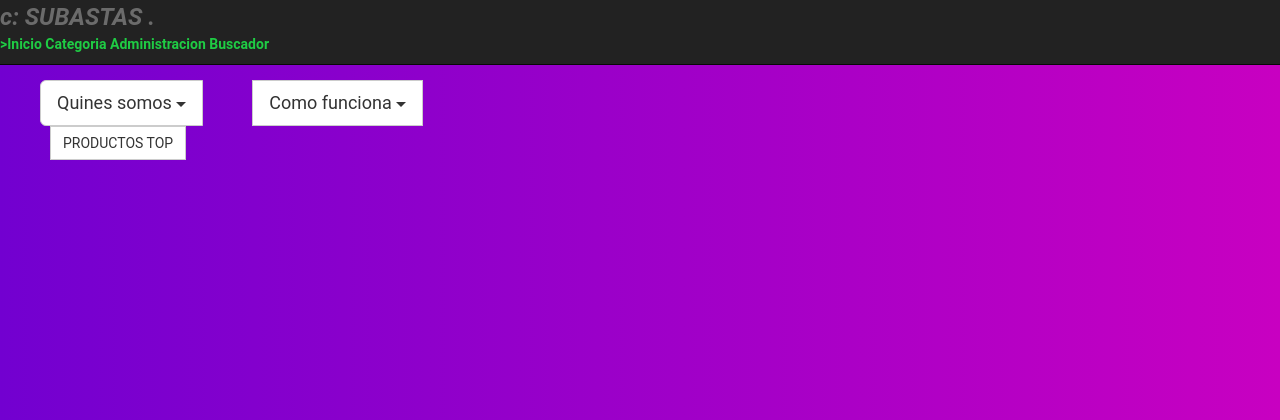
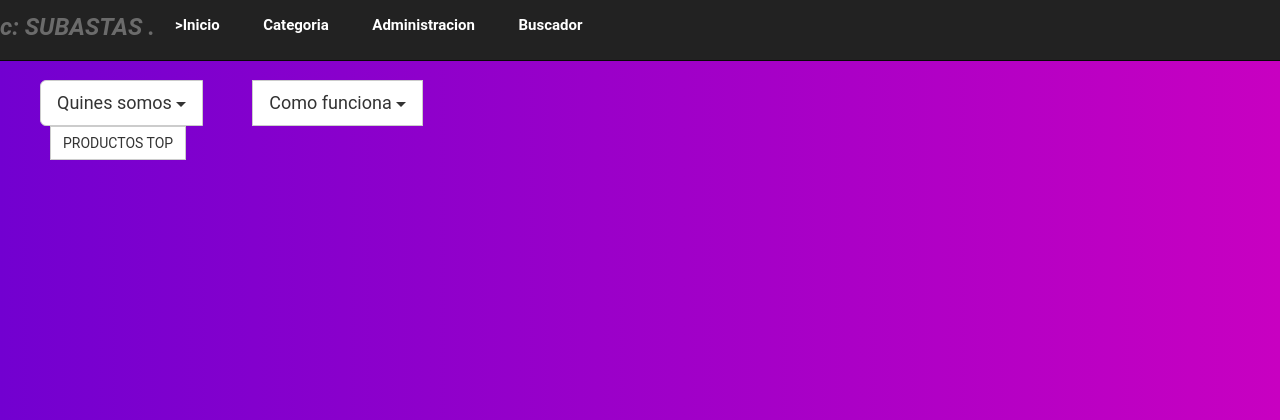
Before and after one commit to trabajointerdisciplinar19/grupo4, a PHP site: template WEB/views/index.html in a window 1280 px wide. Shown: the top 420 px of the page. Run offline with PHP 8.4, Linux system fonts and the light colour scheme; the template is opened without the code that fills it, so the values that code supplies are empty; some libraries are stand-ins or nearby versions.

Commit message:
Update style1.css
mas estilos

```diff
--- a/WEB/css/style1.css
+++ b/WEB/css/style1.css
@@ -26,6 +26,52 @@
     background-image: linear-gradient(to right, var(--body_gradient_left), var(--body_gradient_right));
     display:flex;
 }
+
+
+header {
+    /*width:100%; /* Establecemos que el header abarque el 100% del documento */
+    /*overflow:hidden; /* Eliminamos errores de float */
+    /*background:#252932;*/
+    margin-bottom:10px;
+}
+
+.wrapper1 {
+    width:90%; /* Establecemos que el ancho sera del 90% */
+    max-width:1000px; /* Aqui le decimos que el ancho máximo sera de 1000px */
+    margin:auto; /* Centramos los elementos */
+    overflow:hidden; /* Eliminamos errores de float */
+}
+
+header .logo {
+    color:#f2f2f2;
+    font-size:30px;
+    /*line-height:200px;*/
+    float:left;
+}
+
+header nav {
+    float:right;
+    line-height:50px;
+}
+
+header nav a {
+    display:inline-block;
+    color:#fff;
+    text-decoration:none;
+    padding:10px 20px;
+    line-height:normal;
+    font-size:15px;
+    font-weight:bold;
+    -webkit-transition:all 400ms ease;
+    -o-transition:all 400ms ease;
+    transition:all 400ms ease;
+}
+
+header nav a:hover {
+    background:#f56f3a;
+    border-radius:40px;
+}
+
 
 #form_wrapper {
     width: 800px;
@@ -189,3 +235,8 @@ img{
 .espaciador{
     min-height: 30px;
 }
+
+#Content{
+    {width:120px;}
+    div{margin:5px 0;width:120px;border:1px #03f solid;border-top-width:8px;}
+}
```
